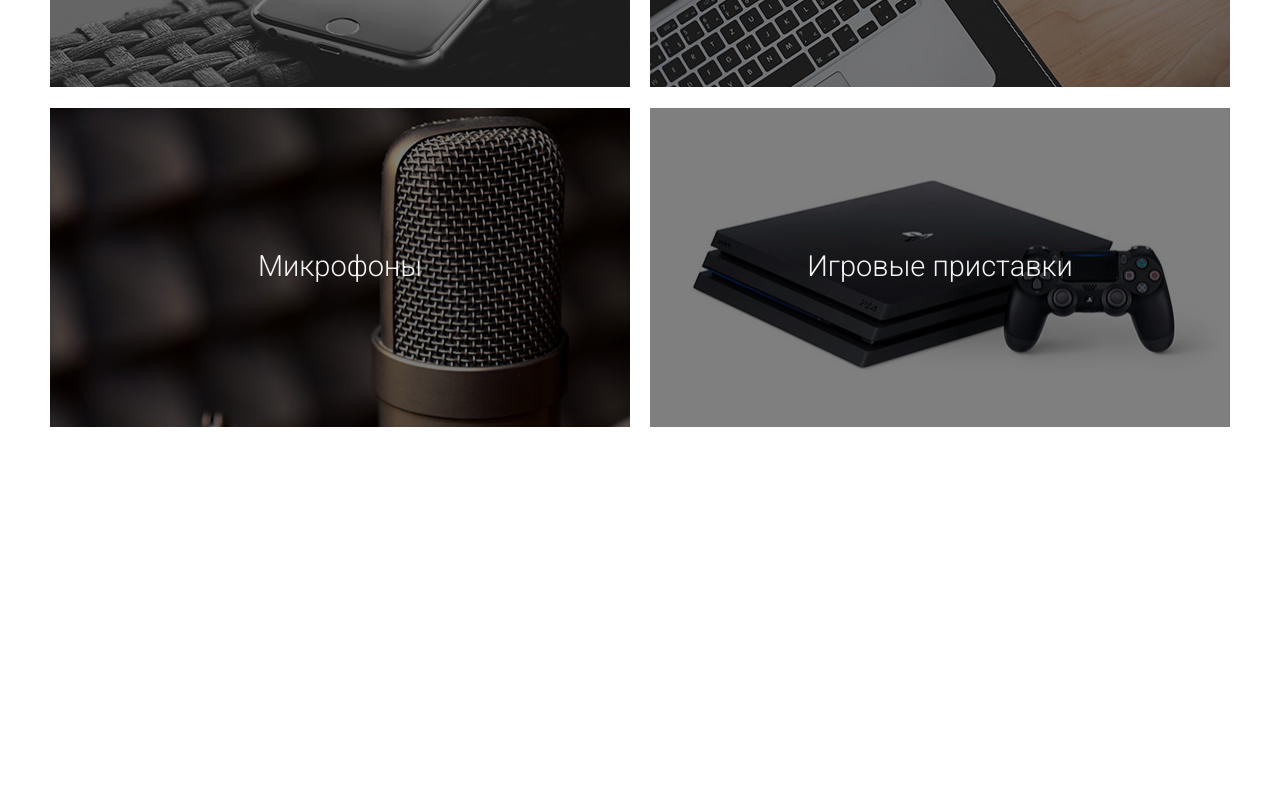
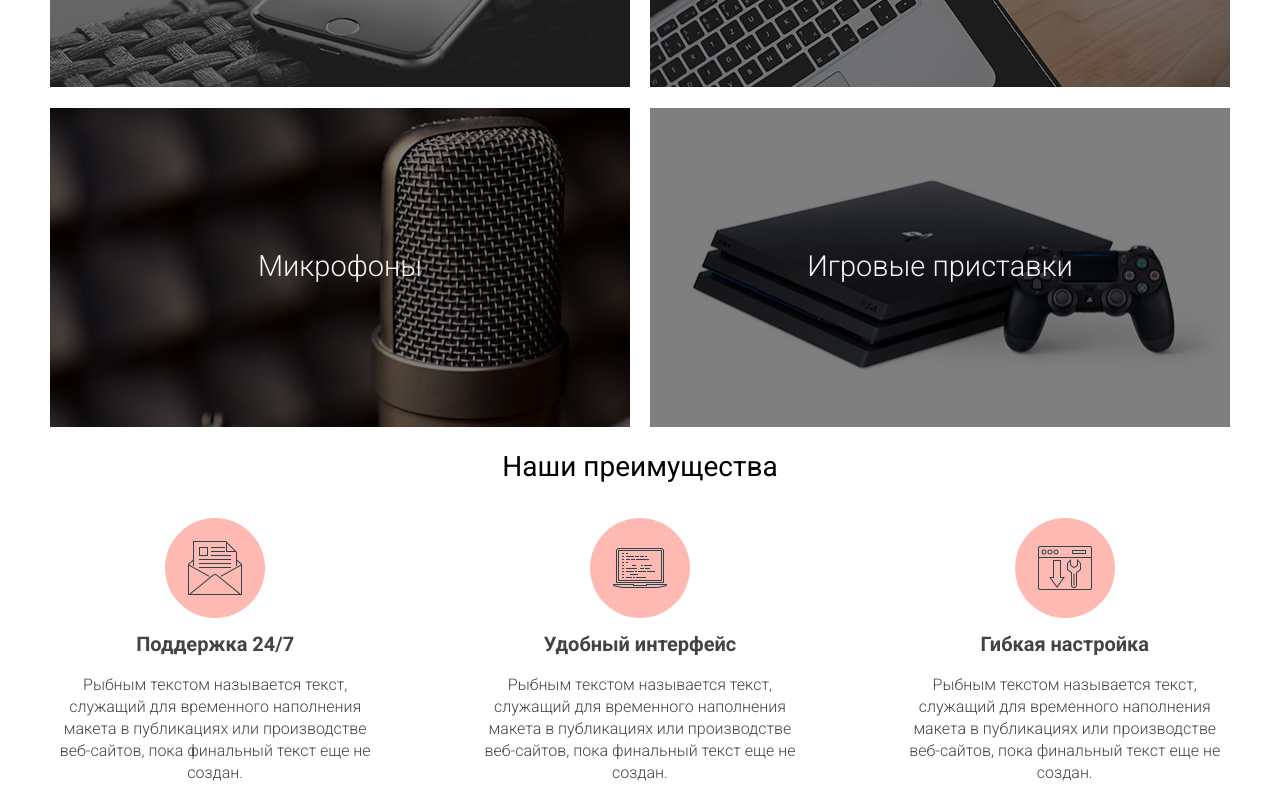
Before and after one commit to vvperederiy/Psd-layout, a plain HTML site: page FirstResponsiveWebsite/index.html in a window 1280 px wide. Shown: the part 1171-1971 px from the top of the page. Before the commit the page ends 1619 px from the top, so only its background shows below. Drawn offline with nearby package versions, Linux system fonts and the light colour scheme.

Commit message:
OUR ADVANTAGES

```diff
--- a/FirstResponsiveWebsite/index.html
+++ b/FirstResponsiveWebsite/index.html
@@ -118,7 +118,36 @@
             </section>
             <!--Наши преимущества-->
             <section class="section">
-
+                <h2 class="section_hedline">Наши преимущества</h2>
+                <div class="advantages">
+                    <div class="advantage_item">
+                        <span class="icon_circle advantage_icon">
+                            <img src="images/icon1.png" alt="icon" class="icon_circle_picture">
+                        </span>
+                        <h3 class="advatage_headline">Поддержка 24/7</h3>
+                        <p class="advantge_discription">
+                            Рыбным текстом называется текст, служащий для временного наполнения макета в публикациях или производстве веб-сайтов, пока финальный текст еще не создан.
+                        </p>
+                    </div>
+                    <div class="advantage_item">
+                        <span class="icon_circle advantage_icon">
+                            <img src="images/icon2.png" alt="icon" class="icon_circle_picture">
+                        </span>
+                        <h3 class="advatage_headline">Удобный интерфейс</h3>
+                        <p class="advantge_discription">
+                            Рыбным текстом называется текст, служащий для временного наполнения макета в публикациях или производстве веб-сайтов, пока финальный текст еще не создан.
+                        </p>
+                    </div>
+                    <div class="advantage_item">
+                        <span class="icon_circle advantage_icon">
+                            <img src="images/icon3.png" alt="icon" class="icon_circle_picture">
+                        </span>
+                        <h3 class="advatage_headline">Гибкая настройка</h3>
+                        <p class="advantge_discription">
+                            Рыбным текстом называется текст, служащий для временного наполнения макета в публикациях или производстве веб-сайтов, пока финальный текст еще не создан.
+                        </p>
+                    </div>
+                </div>
             </section>
         </div>
     </div>
--- a/FirstResponsiveWebsite/style.css
+++ b/FirstResponsiveWebsite/style.css
@@ -159,4 +159,35 @@
     top: 50%;
     transform: translateY(-50%);
 }
-/****** END POPULAR CECTIONS********/
+/*******END POPULAR CECTIONS*******/
+/**********OUR ADVANTAGES**********/
+.icon_circle{
+    display: inline-block;
+    width: 6.25rem;
+    height: 6.25rem;
+    background: #ffb9b3;
+    border-radius: 50%;
+}
+.advantage_item{
+    text-align: center;
+    width: 28%;
+    margin-right: 8%;
+}
+.advantage_item:last-child{
+    margin-right: 0;
+}
+.icon_circle_picture{
+    max-width: 100%;
+    position: relative;
+    top: 50%;
+    transform: translateY(-50%);
+}
+.advantages{
+    display: flex;
+    flex-direction: row;
+}
+.advatage_headline{
+    font-weight: bold;
+    font-size: 1.25rem;
+    margin: 0.8rem;
+}
```
Also changed, not shown: FirstResponsiveWebsite/images/icon1.png (added), FirstResponsiveWebsite/images/icon2.png (added), FirstResponsiveWebsite/images/icon3.png (added).
